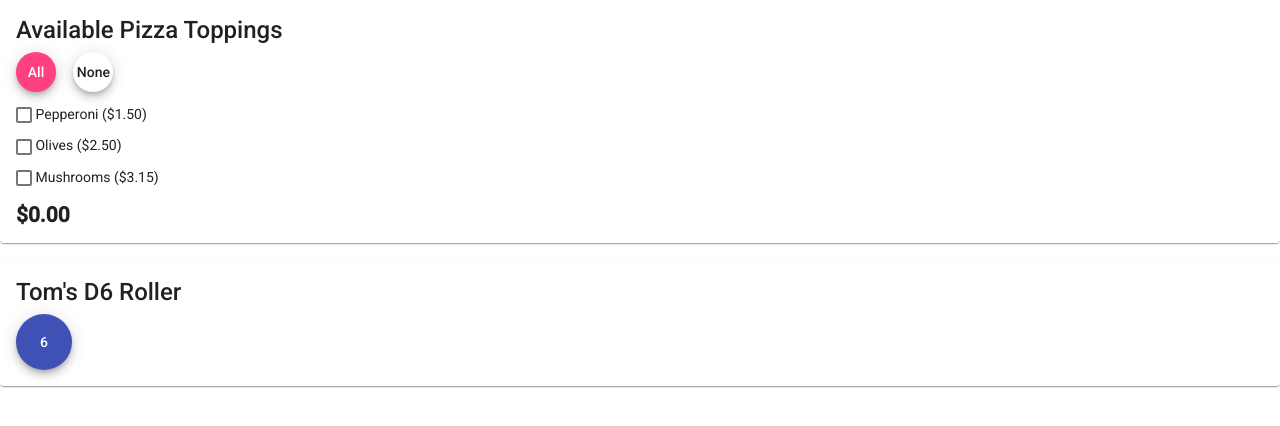
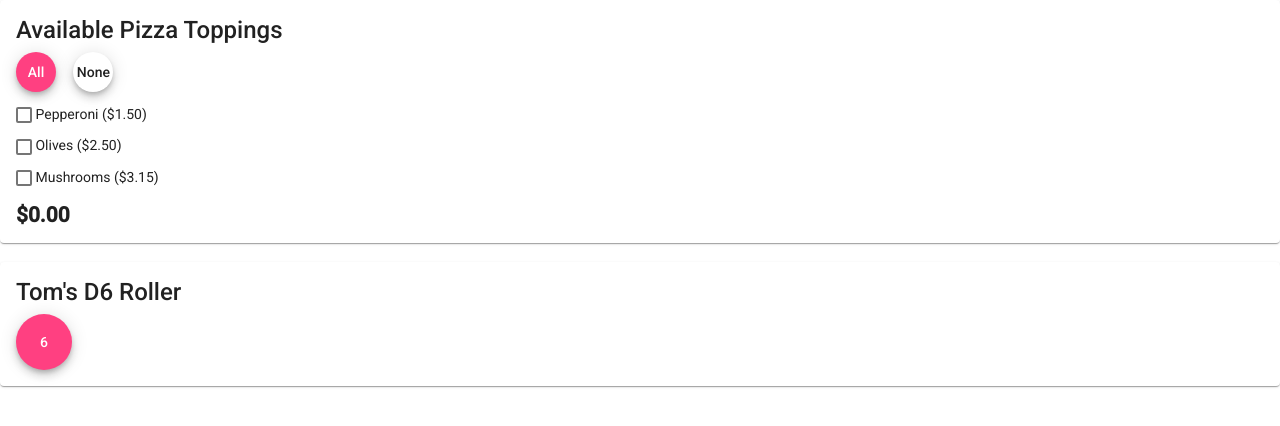
Before and after one commit to 2021-spring-jsf-tuth/components, an Angular app: page / in a window 1280 px wide. Shown: the top 426 px of the page. Built offline with nearby package versions, Linux system fonts and the light colour scheme.

Commit message:
Pink ! ! !

```diff
--- a/src/app/tjs-roll-d6/tjs-roll-d6.component.html
+++ b/src/app/tjs-roll-d6/tjs-roll-d6.component.html
@@ -5,7 +5,7 @@
     <mat-card-content>
         <button
             mat-fab
-            color="primary"
+            color="accent"
             (click)="roll()"
         >
             {{ value }}
```
